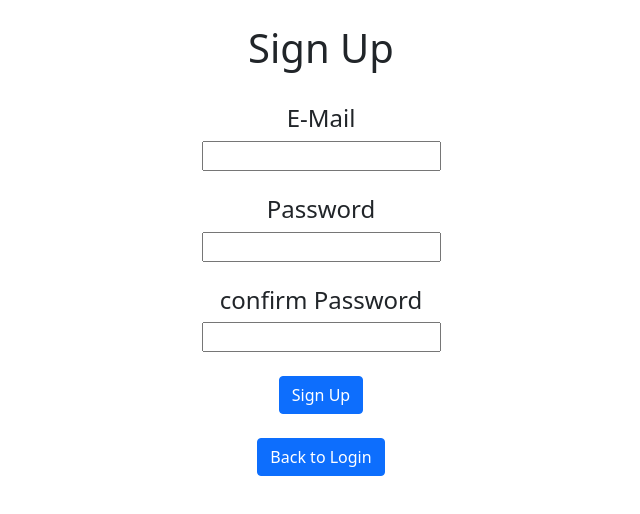
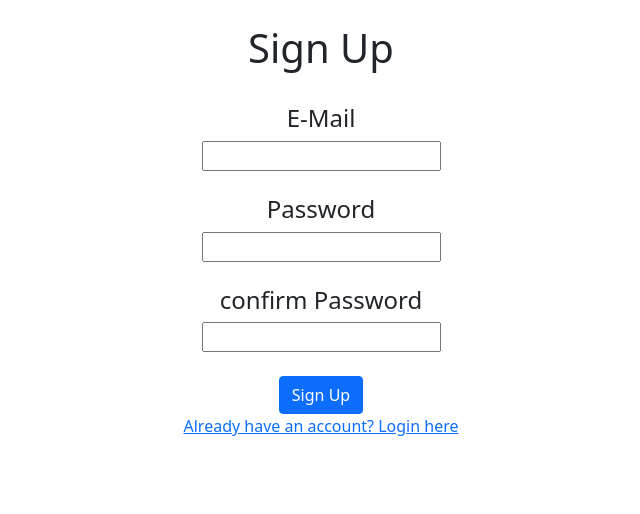
Before and after one commit to Noeell/Semeru, a React (Create React App) app: page /signup in a window 1280 px wide. Shown: the top 514 px of the page, without its empty margins (319-959 px from the left). Built offline with nearby package versions, Linux system fonts and the light colour scheme; no server answers; sample sign-in values are in the browser's storage.

Commit message:
sign up messages

```diff
--- a/src/SignUp.js
+++ b/src/SignUp.js
@@ -1,6 +1,6 @@
 import {useState} from "react";
 import Firebase from "firebase/compat";
-import {useHistory} from "react-router-dom";
+import {Link, useHistory} from "react-router-dom";
 import {Button, Col, Container, Row} from "react-bootstrap";
 
 export default function SignUp() {
@@ -16,7 +16,10 @@ export default function SignUp() {
             Firebase.auth()
                 .createUserWithEmailAndPassword(eMail, password)
                 .then(() => Firebase.auth().signInWithEmailAndPassword(eMail, password).then(() => history.push('/startpage')))
-                .catch(error => console.error("could not create user: ", error))
+                .catch(error => {
+                    console.error("could not create user: ", error)
+                    setErrormessage("Email or password does not meet our safety requirements")
+                })
         } else {
             console.log('Passwort stimmt nicht über ein')
             setErrormessage("Passowrds do not match")
@@ -55,10 +58,14 @@ export default function SignUp() {
                         <Button variant={"primary"} onClick={checkPassword}>Sign Up</Button>
                     </Col>
                 </Row>
-                <br/>
                 <Row>
                     <Col>
-                        <Button variant={"primary"} onClick={history.goBack}>Back to Login</Button>
+                        <Link to="/">Already have an account? Login here</Link>
+                    </Col>
+                </Row><br/>
+                <Row>
+                    <Col>
+                        <p Class={"text-danger"}>{errormessage}</p>
                     </Col>
                 </Row>
             </Container>
```
